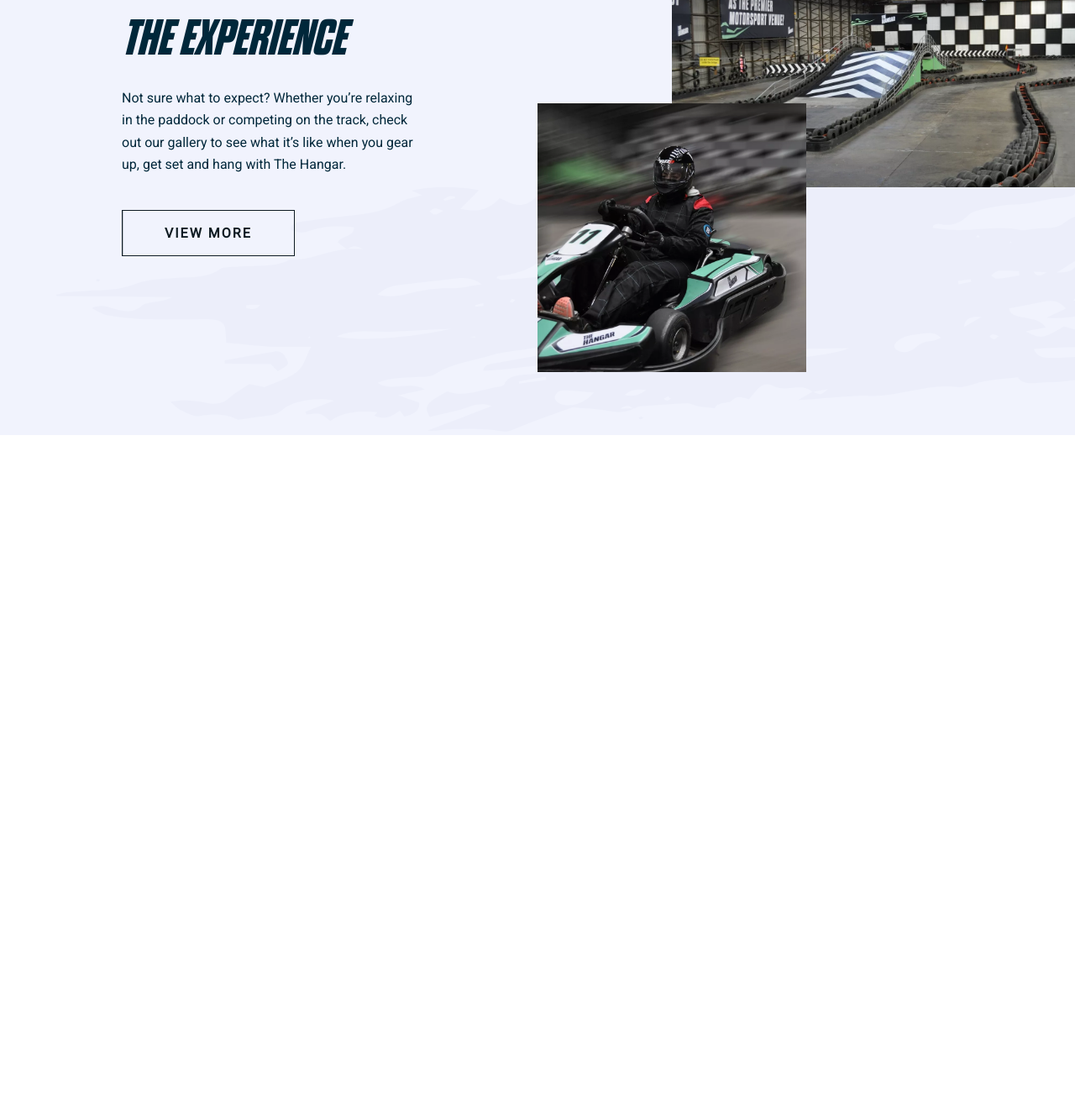
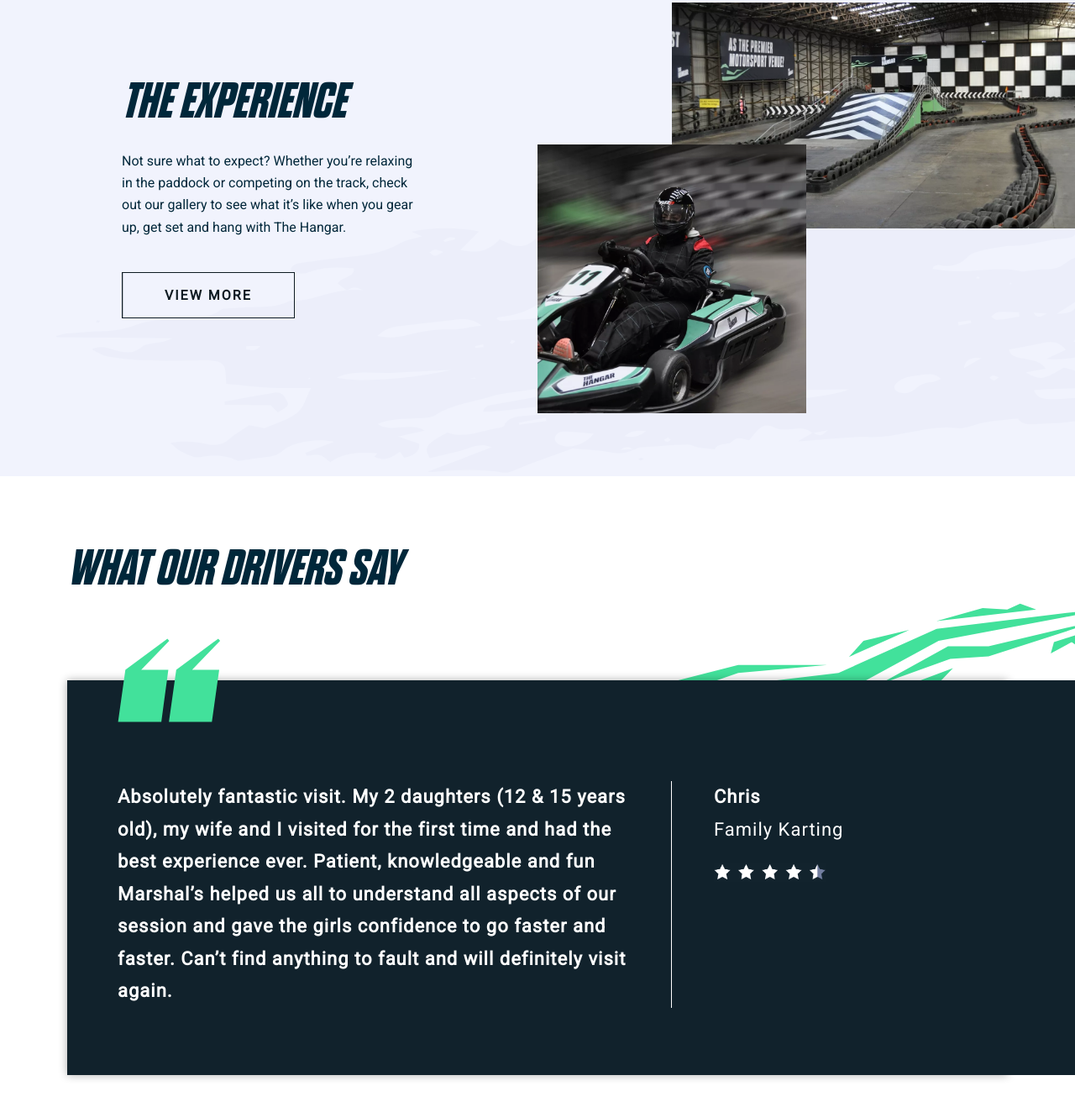
Before and after one commit to RathGate/GT_GdP_B, a plain HTML site: page src/index.html in a window 1280 px wide. Shown: the part 2717-4041 px from the top of the page at 84% size. Before the commit the page ends 3235 px from the top, so only its background shows below. Drawn offline with Linux system fonts and the light colour scheme.

Commit message:
added drivers section, fully responsive

```diff
--- a/src/assets/css/main.css
+++ b/src/assets/css/main.css
@@ -80,7 +80,7 @@ p{
     background-position: bottom right;
     display: flex;
 }
-.h3{
+h2{
     color: #00273a;
     font-size: 60px;
     font-family: "Dharma Gothic I"  ,sans-serif;
@@ -222,7 +222,7 @@ p{
 }
 
 @media screen and (max-width: 1250px) {
-    p.h3 {
+    h2 {
         font-size: 55px;
     }
     p.p2 {
@@ -278,7 +278,7 @@ p{
     .inner2-content {
         padding: 0 25px 75px;
     }
-    p.h3 {
+    h2 {
         font-size: 48px;
     }
     .about {
--- a/src/assets/css/styles.css
+++ b/src/assets/css/styles.css
@@ -544,3 +544,146 @@ a.color-link {
 }
 
 /* NEMO */
+
+.drivers {
+    overflow-x: hidden;
+    display: flex;
+    flex-direction: column;
+    justify-content: space-evenly;
+    padding: 80px;
+    position: relative;
+    --width-max: 1230px
+
+}
+.quote-container {
+    margin: 0 auto;
+    max-width: var(--width-max);
+    background-color: var(--color-dark-blue);
+    padding: 120px 60px 80px;
+    display: flex;
+    font-size: 22px;
+    font-weight: bold;
+    letter-spacing: 1px;
+    line-height: 1.75;
+    position: relative;
+    box-shadow: 0 0 10px 0 rgb(0 0 0 / 32%);
+}
+.quote-container::after {
+    position: absolute;
+    content: "";
+    top: 0;
+    right: -100%;
+    height: 100%;
+    width: 100%;
+    background-color: var(--color-dark-blue);
+}
+.quote-decoration {
+    position: absolute;
+    height: 100px;
+    z-index: 2;
+    top: -50px;
+}
+.other-decoration {
+    position: absolute;
+    height: 100px;
+    top: 150px;
+    right: 0;
+}
+.quote-left {
+    width: 66%;
+    padding-right: 50px;
+    border-right: 1px solid white;
+}
+.quote-right {
+    padding-left: 50px;
+    flex: 1;
+    display: flex;
+    flex-direction: column;
+}
+.stars-container {
+    height: 23px;
+    display: block;
+    margin-top: 20px;
+}
+.bold-default {
+    font-weight: 500;
+}
+.stars-container img {
+    max-height: 100%;
+    display: block;
+}
+.drivers h2 {
+    margin: 0 auto;
+    max-width: var(--width-max);
+    margin-bottom: 100px;
+}
+
+@media screen and (max-width: 1250px) {
+    .drivers {
+        --width-max: 900px
+    }
+    .quote-container {
+        font-size: 19px;
+    }
+}
+@media screen and (max-width: 950px) {
+    .drivers {
+        --width-max: 650px
+    }
+    .quote-container {
+        font-size: 19px;
+        padding: 100px 30px 65px;
+    }
+    .quote-left {
+        width: 75%;
+    }
+    .quote-right {
+        padding-left: 50px;
+    }
+}
+
+@media screen and (max-width: 750px) {
+    .drivers {
+        --width-max: 100%;
+        padding: 60px 30px;
+        padding-right: 0;
+
+    }
+    .quote-container {
+        flex-direction: column;
+        margin: 0;
+    }
+    .quote-right, .quote-left {
+        padding: 0;
+        width: 100%;
+    }
+    .quote-left {
+        padding-bottom: 20px;
+        border-right: 0px transparent;
+        border-bottom: 1px solid white;
+    }
+    .quote-right {
+        margin-top: 20px;
+    }
+    .other-decoration {
+        height: 75px;
+        top: 138px;
+    }
+}
+@media screen and (max-width: 550px) {
+    .quote-container {
+        font-size: 18px;
+        padding: 65px 20px 65px;
+    }
+    .quote-decoration {
+        height: 50px;
+        top: -27px;
+    }
+    .drivers h2 {
+        margin-bottom: 60px;
+    }
+    .other-decoration {
+        height: 50px;
+        top: 120px;
+    }
+}
--- a/src/index.html
+++ b/src/index.html
@@ -113,7 +113,7 @@
             </div>
              <div class="texte">
                  <div class="inner">
-                     <p class="h2">Let the Langar legacy continue</p>
+                     <h2>Let the Langar legacy continue</h2>
                      <div class="bump--sm">
                          <p class="smol-text">Buckle up for an action-packed go karting experience at The Hangar, with our 450m indoor go karting circuit with a 150ft flyover and supercharged 270cc karts, all ready to go full-throttle past the finish line. We’ve got go kart packages for everyone. Let’s do this.
 
@@ -131,7 +131,7 @@
          <div class="part_2">
              <div class="inner2">
                 <div class="inner2-content">
-                    <p class="h3">The experience</p><p class="p2">Not sure what to expect? Whether you’re relaxing in the paddock or competing on the track, check out our gallery to see what it’s like when you gear up, get set and hang with The Hangar.</p>
+                    <h2>The experience</h2><p class="p2">Not sure what to expect? Whether you’re relaxing in the paddock or competing on the track, check out our gallery to see what it’s like when you gear up, get set and hang with The Hangar.</p>
                     <a class="a2" href="http://127.0.0.1:5500/src/index.html#">
                         <div class="big-btn main-btn">VIEW MORE</div>
                     </a>
@@ -144,7 +144,34 @@
              </div>
          </div>
         </section>
+        <section class="drivers">
+            <div class="other-decoration">
+                <svg viewBox="0 0 634 128" xmlns="http://www.w3.org/2000/svg" xmlns:xlink="http://www.w3.org/1999/xlink"><g transform="translate(0 1)" fill="none" fill-rule="evenodd"><g fill="#42E19B">
+                    <path d="M681.02 23.795l-179.16 42.43h-61.72L334.195 124.75l109.217-39.49 58.447-3.548zM660.367 41.038l-58.864 18.816-4.813 17.104L618.016 65.5l10.513-5.647 6.919 4.857zM574.468 10.17l-152.053 17.6 70.454-19.734 37.449 2.134 19.647-9.042zM255.925 94.694l-135.658 12.263L-42 162.896v-26.802l162.267-41.4z"></path>
+                    <path d="M-42 180.881l162.078-55.656 153.106-18.383L422.641 39.75 710.39 4.497 425.74 57.835l-152.556 83.022-132.927 22.747L-42 273.85zM447.617 99.335l-113.422 42.91-35.512 48.58-125.505 26.338 140.504-11.574 29.586-54.748 62.518-26.09 13.816 4.044z"></path>
+                    <path d="M381.123 41.26L354.78 53.036 289 82.441l22.197-24.684z"></path>
+                    </g>
+                    </g>
+                    </svg>
+            </div>
+            <div class="quote-header">
+                <h2>WHAT OUR DRIVERS SAY</h2>
+            </div>
+            <div class="quote-container">
+                <div class="quote-decoration">
+                    <svg viewBox="0 0 124 101" xmlns="http://www.w3.org/2000/svg"><g fill="none" fill-rule="evenodd"><path d="M113.423 100.4l8.791-62.637h-32.6l33.7-34.799L121.114.4l-50.55 37.363-8.79 62.637h51.648zm-60.806 0l8.425-62.637h-32.6L62.14 2.964 59.943.4 9.393 37.763.604 100.4h52.014z" fill="#42E19B" fill-rule="nonzero"></path></g></svg>
+                </div>
 
+                <div class="quote-left">
+                    Absolutely fantastic visit. My 2 daughters (12 & 15 years old), my wife and I visited for the first time and had the best experience ever. Patient, knowledgeable and fun Marshal’s helped us all to understand all aspects of our session and gave the girls confidence to go faster and faster. Can’t find anything to fault and will definitely visit again.
+                </div>
+                <div class="quote-right">
+                    <span>Chris</span>
+                    <span class="bold-default">Family Karting</span>
+                    <span class="stars-container"><img src="assets/img/stars.png" alt=""></span>
+                </div>
+            </div>
+        </section>
     </main>
     <footer></footer>
     <script src="assets/js/script.js"></script>
```
Also changed, not shown: src/assets/img/stars.png (added).
